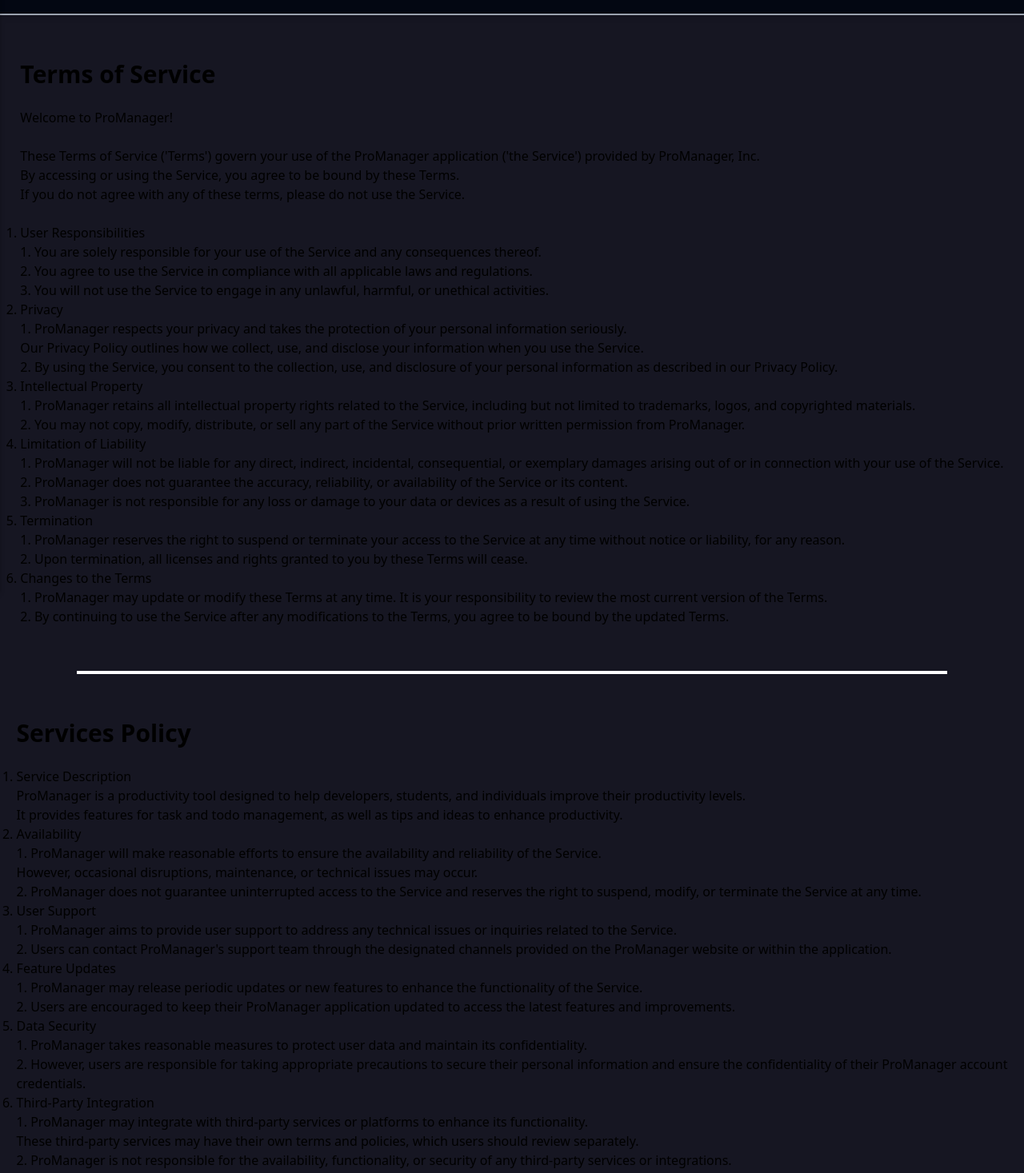
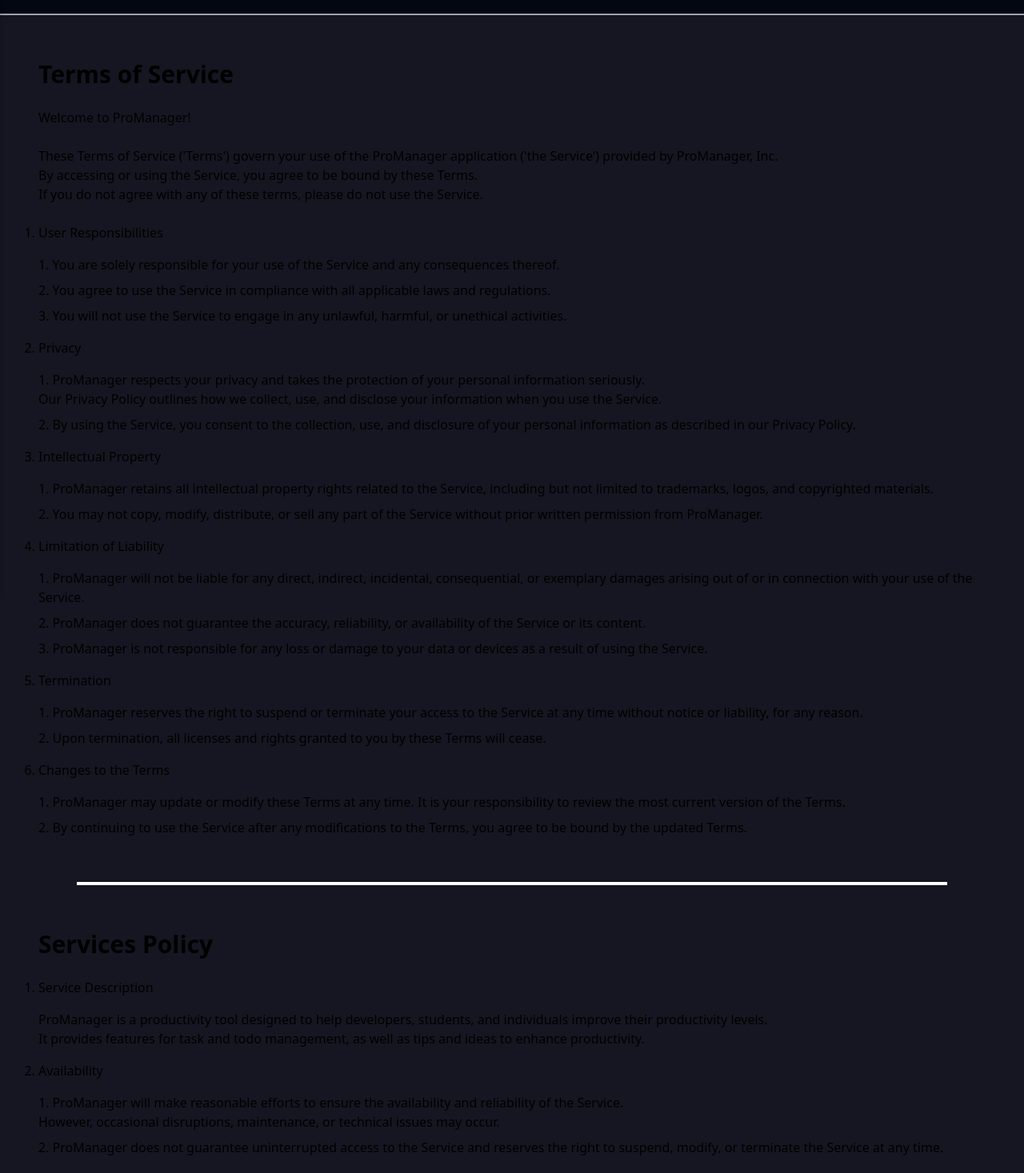
Before and after one commit to Susmita-Dey/ProManager, a Next.js app: page /policy in a window 1280 px wide. Shown: the part 61-1528 px from the top of the page at 80% size. Built offline with nearby package versions, Linux system fonts and the light colour scheme; no server answers.

Commit message:
done policy and landing page

```diff
--- a/components/ServicesPolicy.jsx
+++ b/components/ServicesPolicy.jsx
@@ -2,38 +2,38 @@
 
 export default function ServicesPolicy() {
     return (
-        <section className='container mx-auto my-4 py-10 px-5'>
+        <section className='container mx-auto my-4 py-10 px-12'>
             <div className='flex flex-col justify-center items-center space-x-6 space-y-6'>
                 <div className='space-y-6'>
                     <h2 className='text-3xl font-semibold'>Services Policy</h2>
-                    <div>
-                        <ul className='list-outside list-decimal'>
-                            <li>Service Description</li>
-                            <ol className='list-inside'>
+                    <div className='space-x-4'>
+                        <ul className='list-outside list-decimal space-y-4'>
+                            <li className='font-medium'>Service Description</li>
+                            <ol className='space-y-2 list-inside'>
                                 <li>ProManager is a productivity tool designed to help developers, students, and individuals improve their productivity levels.<br /> It provides features for task and todo management, as well as tips and ideas to enhance productivity.</li>
                             </ol>
-                            <li>Availability</li>
-                            <ol className='list-inside list-decimal'>
+                            <li className='font-medium'>Availability</li>
+                            <ol className='space-y-2 list-inside list-decimal'>
                                 <li>ProManager will make reasonable efforts to ensure the availability and reliability of the Service.<br /> However, occasional disruptions, maintenance, or technical issues may occur.</li>
                                 <li>ProManager does not guarantee uninterrupted access to the Service and reserves the right to suspend, modify, or terminate the Service at any time.</li>
                             </ol>
-                            <li>User Support</li>
-                            <ol className='list-inside list-decimal'>
+                            <li className='font-medium'>User Support</li>
+                            <ol className='space-y-2 list-inside list-decimal'>
                                 <li>ProManager aims to provide user support to address any technical issues or inquiries related to the Service.</li>
-                                <li>Users can contact ProManager's support team through the designated channels provided on the ProManager website or within the application.</li>
+                                <li>Users can contact ProManager&apos;s support team through the designated channels provided on the ProManager website or within the application.</li>
                             </ol>
-                            <li>Feature Updates</li>
-                            <ol className='list-inside list-decimal'>
+                            <li className='font-medium'>Feature Updates</li>
+                            <ol className='space-y-2 list-inside list-decimal'>
                                 <li>ProManager may release periodic updates or new features to enhance the functionality of the Service.</li>
                                 <li>Users are encouraged to keep their ProManager application updated to access the latest features and improvements.</li>
                             </ol>
-                            <li>Data Security</li>
-                            <ol className='list-inside list-decimal'>
+                            <li className='font-medium'>Data Security</li>
+                            <ol className='space-y-2 list-inside list-decimal'>
                                 <li>ProManager takes reasonable measures to protect user data and maintain its confidentiality.</li>
                                 <li>However, users are responsible for taking appropriate precautions to secure their personal information and ensure the confidentiality of their ProManager account<br /> credentials.</li>
                             </ol>
-                            <li>Third-Party Integration</li>
-                            <ol className='list-inside list-decimal'>
+                            <li className='font-medium'>Third-Party Integration</li>
+                            <ol className='space-y-2 list-inside list-decimal'>
                                 <li>ProManager may integrate with third-party services or platforms to enhance its functionality.<br /> These third-party services may have their own terms and policies, which users should review separately.</li>
                                 <li>ProManager is not responsible for the availability, functionality, or security of any third-party services or integrations.</li>
                             </ol>
--- a/components/TermsPolicy.jsx
+++ b/components/TermsPolicy.jsx
@@ -2,43 +2,43 @@
 
 export default function TermsPolicy() {
     return (
-        <section className='container mx-auto my-4 py-10 px-5'>
+        <section className='container mx-auto my-4 py-10 px-12'>
             <div className='flex flex-col justify-center items-center space-x-6 space-y-6'>
                 <div className='space-y-6'>
                     <h2 className='text-3xl font-semibold'>Terms of Service</h2>
-                    <p>Welcome to ProManager!</p>
-                    <p> These Terms of Service (&apos;Terms&apos;) govern your use of the ProManager application (&apos;the Service&apos;) provided by ProManager, Inc. <br /> By accessing or using the Service, you agree to be bound by these Terms. <br /> If you do not agree with any of these terms, please do not use the Service.</p>
+                    <p className='font-medium'>Welcome to ProManager!</p>
+                    <p>These Terms of Service (&apos;Terms&apos;) govern your use of the ProManager application (&apos;the Service&apos;) provided by ProManager, Inc. <br /> By accessing or using the Service, you agree to be bound by these Terms. <br /> If you do not agree with any of these terms, please do not use the Service.</p>
                     <div>
-                        <ul className='list-outside list-decimal'>
-                            <li>User Responsibilities</li>
-                            <ol type='I' className='list-inside list-decimal'>
+                        <ul className='list-outside list-decimal space-y-4'>
+                            <li className='font-medium'>User Responsibilities</li>
+                            <ol className='space-y-2 list-inside list-decimal'>
                                 <li>You are solely responsible for your use of the Service and any consequences thereof.</li>
                                 <li>You agree to use the Service in compliance with all applicable laws and regulations.</li>
                                 <li>You will not use the Service to engage in any unlawful, harmful, or unethical activities.</li>
                             </ol>
-                            <li>Privacy</li>
-                            <ol className='list-inside list-decimal'>
+                            <li className='font-medium'>Privacy</li>
+                            <ol className='space-y-2 list-inside list-decimal'>
                                 <li>ProManager respects your privacy and takes the protection of your personal information seriously. <br /> Our Privacy Policy outlines how we collect, use, and disclose your information when you use the Service.</li>
                                 <li>By using the Service, you consent to the collection, use, and disclosure of your personal information as described in our Privacy Policy.</li>
                             </ol>
-                            <li>Intellectual Property</li>
-                            <ol className='list-inside list-decimal'>
+                            <li className='font-medium'>Intellectual Property</li>
+                            <ol className='space-y-2 list-inside list-decimal'>
                                 <li>ProManager retains all intellectual property rights related to the Service, including but not limited to trademarks, logos, and copyrighted materials.</li>
                                 <li>You may not copy, modify, distribute, or sell any part of the Service without prior written permission from ProManager.</li>
                             </ol>
-                            <li>Limitation of Liability</li>
-                            <ol className='list-inside list-decimal'>
+                            <li className='font-medium'>Limitation of Liability</li>
+                            <ol className='space-y-2 list-inside list-decimal'>
                                 <li>ProManager will not be liable for any direct, indirect, incidental, consequential, or exemplary damages arising out of or in connection with your use of the Service.</li>
                                 <li>ProManager does not guarantee the accuracy, reliability, or availability of the Service or its content.</li>
                                 <li>ProManager is not responsible for any loss or damage to your data or devices as a result of using the Service.</li>
                             </ol>
-                            <li>Termination</li>
-                            <ol className='list-inside list-decimal'>
+                            <li className='font-medium'>Termination</li>
+                            <ol className='space-y-2 list-inside list-decimal'>
                                 <li>ProManager reserves the right to suspend or terminate your access to the Service at any time without notice or liability, for any reason.</li>
                                 <li> Upon termination, all licenses and rights granted to you by these Terms will cease.</li>
                             </ol>
-                            <li>Changes to the Terms</li>
-                            <ol className='list-inside list-decimal'>
+                            <li className='font-medium'>Changes to the Terms</li>
+                            <ol className='space-y-2 list-inside list-decimal'>
                                 <li>ProManager may update or modify these Terms at any time. It is your responsibility to review the most current version of the Terms.</li>
                                 <li>By continuing to use the Service after any modifications to the Terms, you agree to be bound by the updated Terms.</li>
                             </ol>
--- a/components/UseCaseComponent.jsx
+++ b/components/UseCaseComponent.jsx
@@ -48,7 +48,7 @@
     })
 
     return (
-        <section className='container mx-auto md:px-16 py-12 sm:px-6 lg:px-8'>
+        <section className='container mx-auto md:px-16 py-12 lg:mt-32 sm:px-6 lg:px-8' id='use-case'>
             <div className='flex flex-col justify-center items-center gap-5'>
                 <h2 className='text-3xl font-semibold'>Real-Life
                     <span className='ml-2 text-transparent bg-clip-text bg-gradient-to-r from-indigo-500 via-purple-500 to-pink-500'>Applications</span>
```
Also changed, not shown: components/About.jsx (+12 -11 lines), components/Testimonials.jsx (+7 -3 lines).
